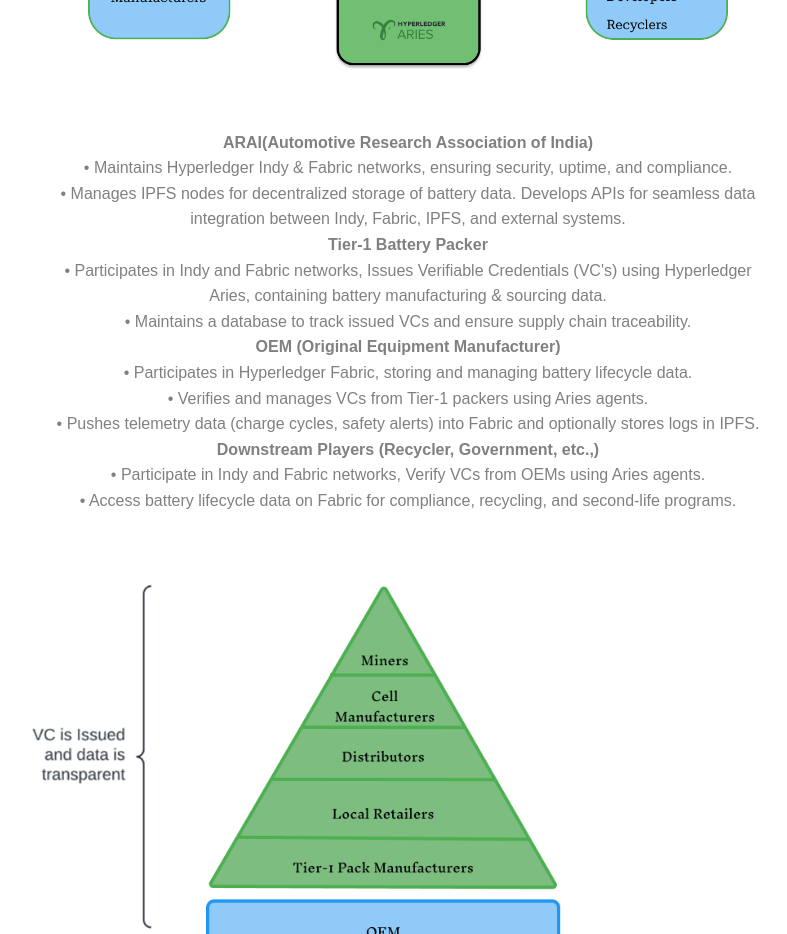
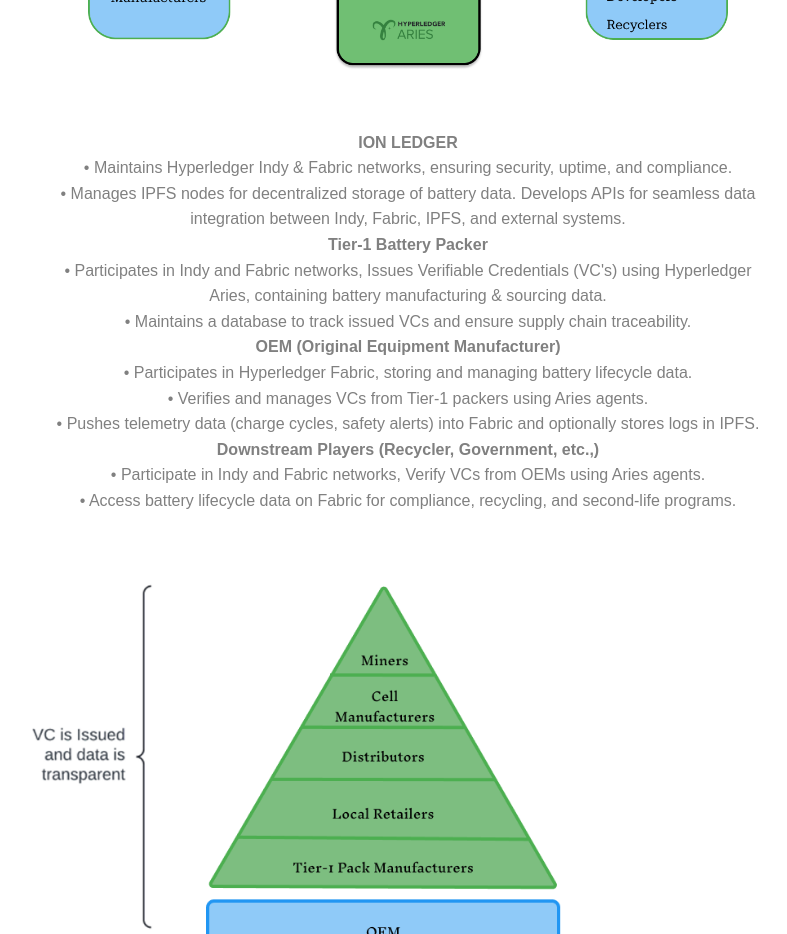
Before and after one commit to smartfalcon-io/IONLedger-website, a React (Vite) app: page /IONLedger-website/ecosystem in a window 1280 px wide. Shown: the part 980-1914 px from the top of the page, without its empty margins (232-1019 px from the left). Built offline with nearby package versions, Linux system fonts and the light colour scheme.

Commit message:
ecosystem-text changed

```diff
--- a/src/components/Ecosystem.tsx
+++ b/src/components/Ecosystem.tsx
@@ -139,7 +139,7 @@
         />
         <div className="ecosystem-info-text">
           <p>
-            <strong>ARAI(Automotive Research Association of India)</strong>{" "}
+            <strong>ION LEDGER</strong>{" "}
             <br />
             • Maintains Hyperledger Indy & Fabric networks, ensuring security,
             uptime, and compliance. <br />• Manages IPFS nodes for decentralized
```
